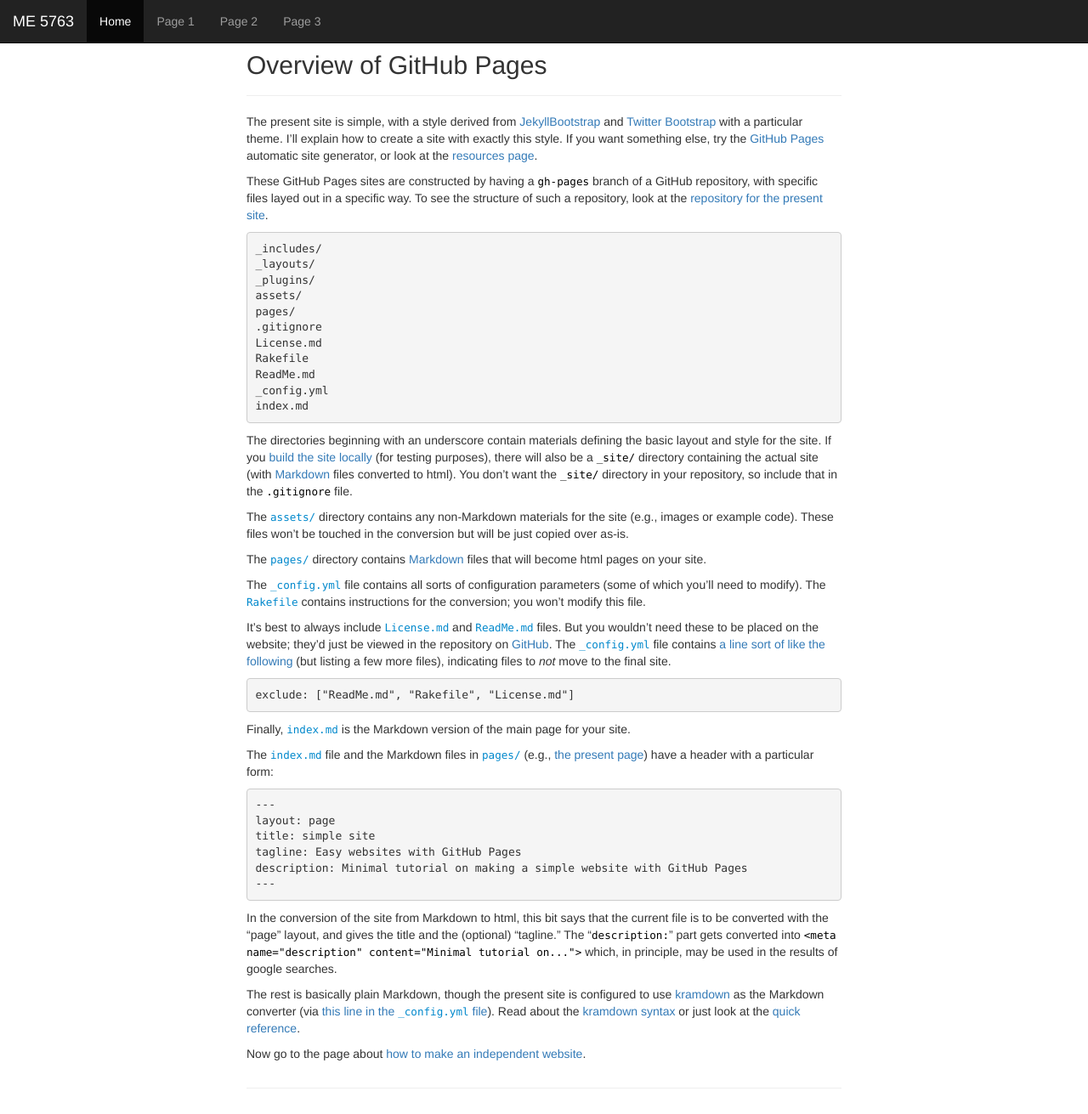
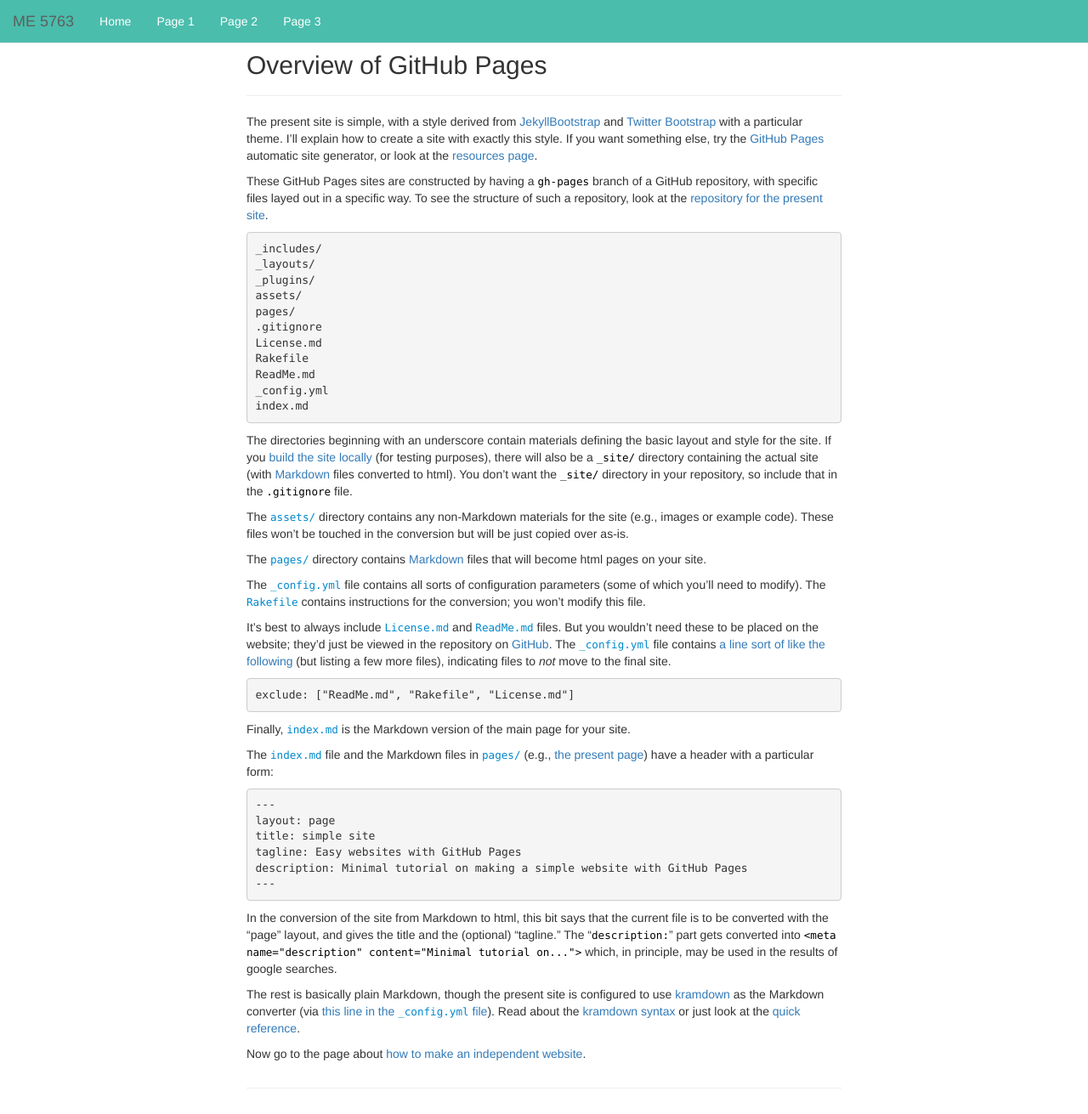
Before and after one commit to me5763/lab-fs19, a Jekyll site: the page built from pages/overview.md, in a window 1280 px wide and 1311 px high. Shown: the whole window at 85% size. Built offline with Jekyll 4.4.1, drawn with Linux system fonts in a browser that asks for light colours.

Commit message:
initial commit

```diff
--- a/_includes/themes/twitter/default.html
+++ b/_includes/themes/twitter/default.html
@@ -33,7 +33,7 @@
 
   <body>
 
-    <nav class="navbar navbar-inverse navbar-fixed-top">
+    <nav class="navbar navbar-default navbar-custom navbar-fixed-top">
       <div class="container-fluid">
         <div class="navbar-header">
           <a class="navbar-brand" href="{{ HOME_PATH }}">{{ site.title }}</a>
--- a/assets/themes/twitter/css/style.css
+++ b/assets/themes/twitter/css/style.css
@@ -60,3 +60,39 @@
   background: #57A957;
   border: 1px solid #4c964d;
   color: #FFF; }
+
+  /* added by Wenjin */
+
+.navbar-custom {
+	background-color:#4ABDAC;
+    color:#ffffff;
+  	border-radius:0;
+}
+
+.navbar-custom .navbar-nav > li > a {
+  	color:#fff;
+}
+
+.navbar-custom .navbar-nav > .active > a {
+    color: #ffffff;
+	background-color:transparent;
+}
+
+.navbar-custom .navbar-nav > li > a:hover,
+.navbar-custom .navbar-nav > li > a:focus,
+.navbar-custom .navbar-nav > .active > a:hover,
+.navbar-custom .navbar-nav > .active > a:focus,
+.navbar-custom .navbar-nav > .open >a {
+    text-decoration: none;
+    background-color: #DFDCE3;
+}
+
+.navbar-custom .navbar-brand {
+  	color:#eeeeee;
+}
+.navbar-custom .navbar-toggle {
+  	background-color:#eeeeee;
+}
+.navbar-custom .icon-bar {
+  	background-color:#33aa33;
+}
```
